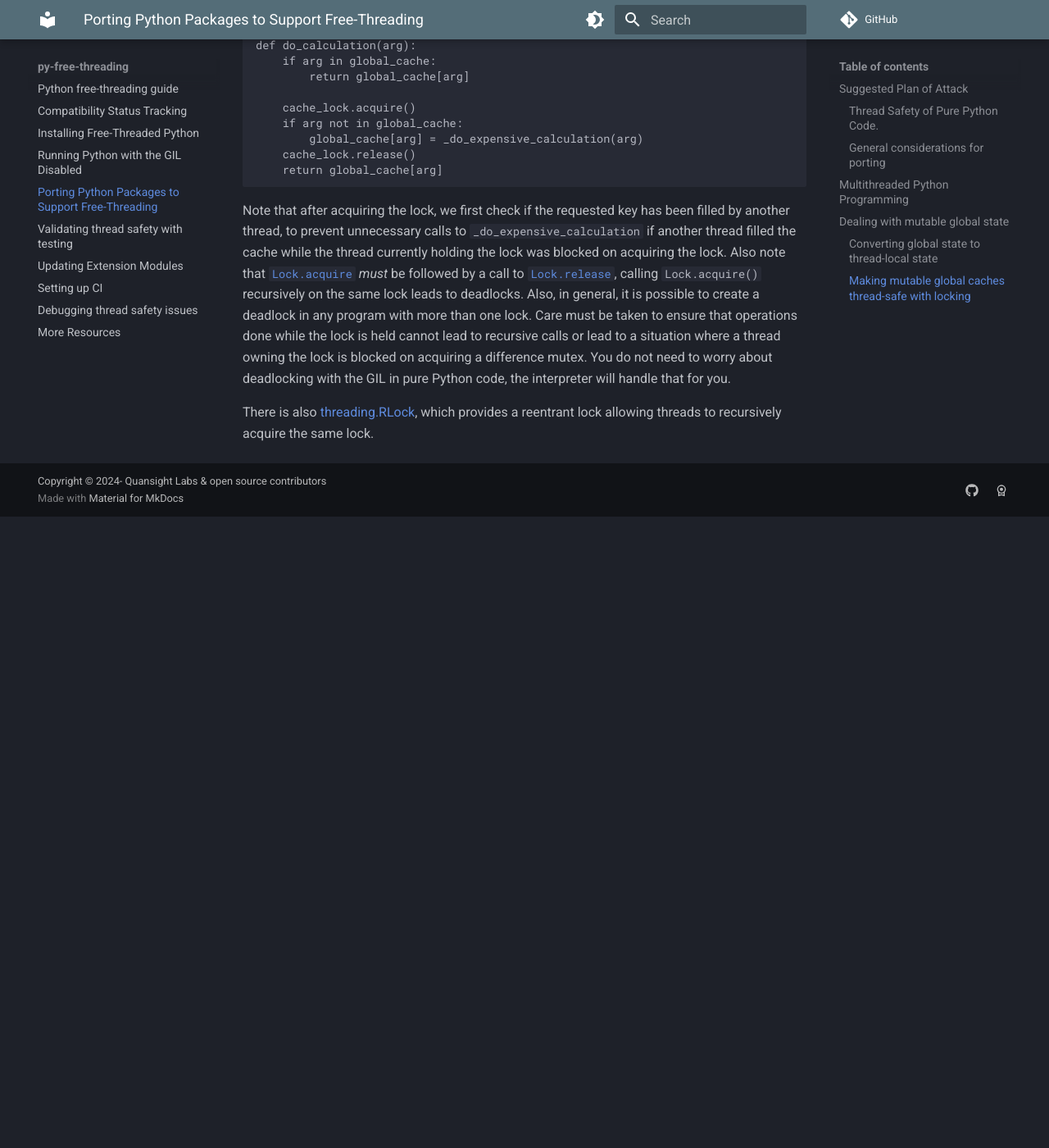
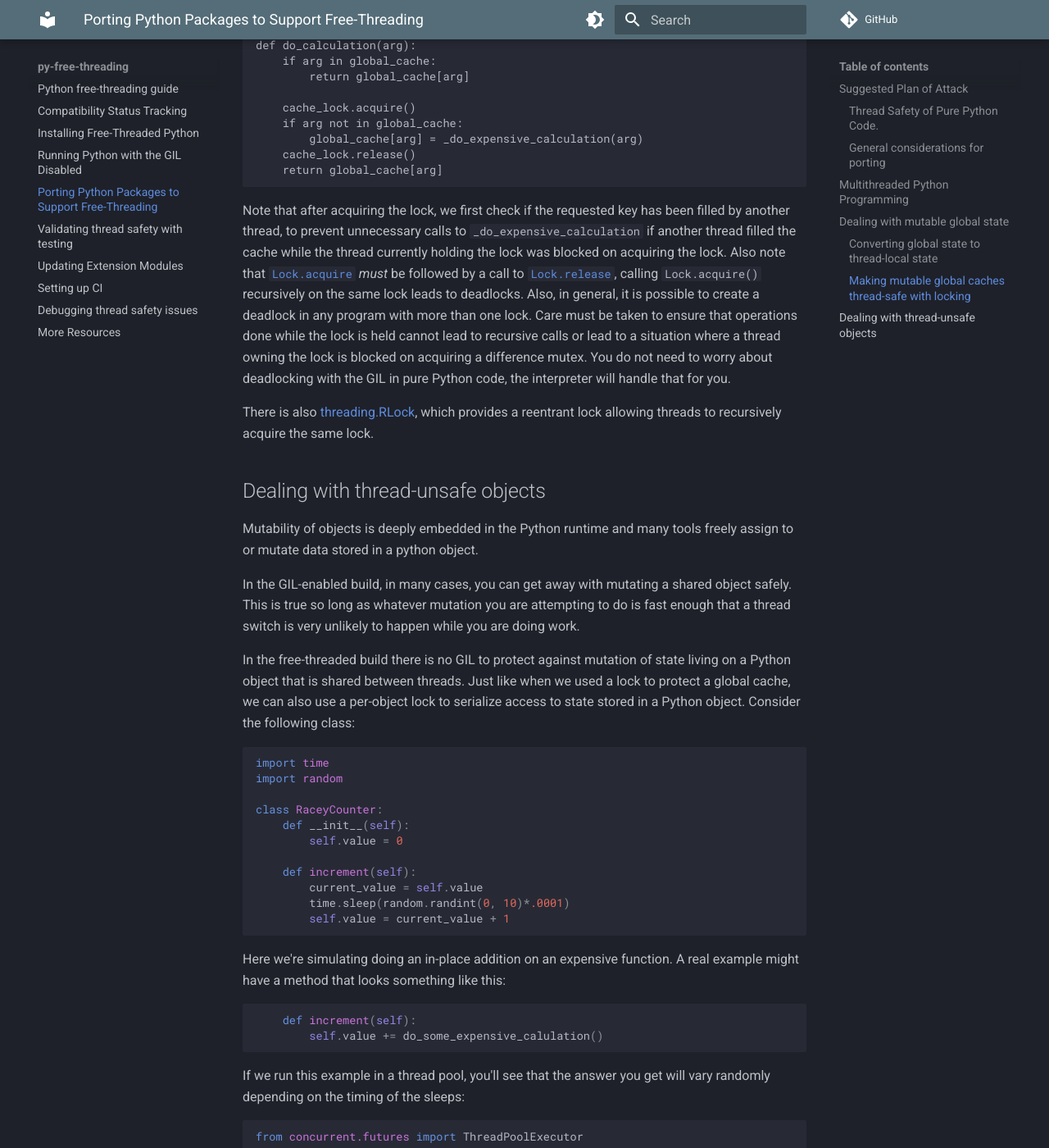
Before and after one commit to Quansight-Labs/free-threaded-compatibility, an MkDocs documentation site: the page built from docs/porting.md, in a window 1280 px wide and 1400 px high, scrolled down 3937 px. Shown: the whole window at 82% size. Built offline with MkDocs 1.6.1 and Material for MkDocs 9.7.7, drawn with Linux system fonts in a browser that asks for light colours; comment, search, counter and statistics services are not loaded; before the commit the page ends 4567 px from its top, so only the background shows below that; some of the changed text lies outside the part shown.

Commit message:
add section on thread safety of pure python classes

````diff
--- a/docs/porting.md
+++ b/docs/porting.md
@@ -224,3 +224,87 @@
 [threading.RLock](https://docs.python.org/3/library/threading.html#rlock-objects),
 which provides a reentrant lock allowing threads to recursively acquire the same
 lock.
+
+## Dealing with thread-unsafe objects
+
+Mutability of objects is deeply embedded in the Python runtime and many tools freely
+assign to or mutate data stored in a python object.
+
+In the GIL-enabled build, in many cases, you can get away with mutating a shared
+object safely. This is true so long as whatever mutation you are attempting to
+do is fast enough that a thread switch is very unlikely to happen while you are
+doing work.
+
+In the free-threaded build there is no GIL to protect against mutation of state
+living on a Python object that is shared between threads. Just like when we used
+a lock to protect a global cache, we can also use a per-object lock to serialize
+access to state stored in a Python object. Consider the following class:
+
+```python
+import time
+import random
+
+class RaceyCounter:
+    def __init__(self):
+        self.value = 0
+
+    def increment(self):
+        current_value = self.value
+        time.sleep(random.randint(0, 10)*.0001)
+        self.value = current_value + 1
+```
+
+Here we're simulating doing an in-place addition on an expensive function. A
+real example might have a method that looks something like this:
+
+```python
+    def increment(self):
+        self.value += do_some_expensive_calulation()
+```
+
+If we run this example in a thread pool, you'll see that the answer you get will
+vary randomly depending on the timing of the sleeps:
+
+```python
+from concurrent.futures import ThreadPoolExecutor
+
+counter = RaceyCounter()
+
+def closure(counter):
+    counter.increment()
+
+with ThreadPoolExecutor(max_workers=8) as tpe:
+    futures = [tpe.submit(closure, counter) for _ in range(1000)]
+    for f in futures:
+        f.result()
+
+print(counter.value)
+```
+
+On both the free-threaded and GIL-enabled build, you will see the output of this
+script randomly vary.
+
+We can ensure the above script has determistic answers by adding a lock to our counter:
+
+```python
+import threading
+
+class SafeCounter:
+    def __init__(self):
+        self.value = 0
+        self.lock = threading.Lock()
+
+    def increment(self):
+        self.lock.acquire()
+        current_value = self.value
+        time.sleep(random.randint(0, 10)*.0001)
+        self.value = current_value + 1
+        self.lock.release()
+```
+
+If you replace `RaceyCounter` with `SafeCounter` in the script above, it will
+always output 1000.
+
+Of course this introduces a scaling bottleneck when `SafeCounter` instances are
+concurrently updated. It's possible to implement more optimized locking
+strategies, but doing so requires knowledge of the problem.
````
